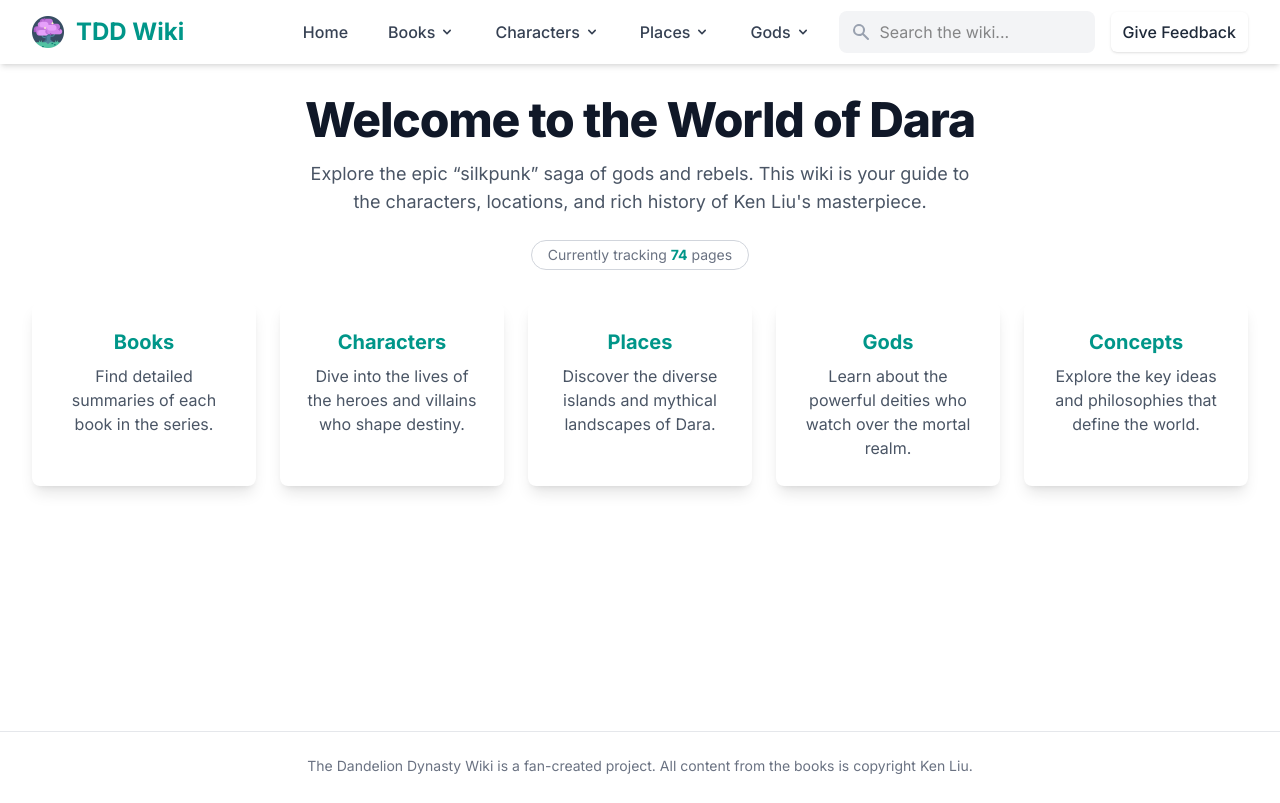
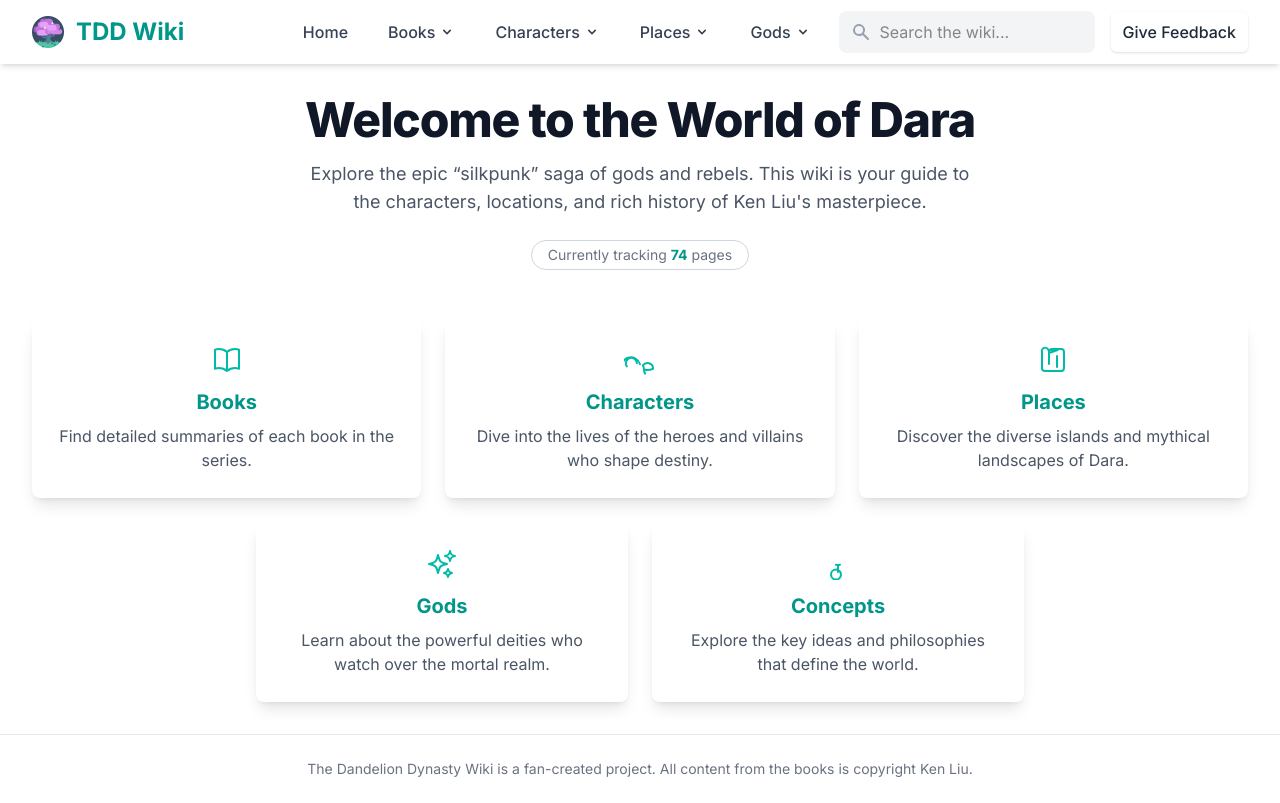
Before and after one commit to arman-101/dandelion-wiki, a Next.js app: page / in a window 1280 px wide. Built offline with nearby package versions, Linux system fonts and the light colour scheme.

Commit message:
clean home

```diff
--- a/app/page.tsx
+++ b/app/page.tsx
@@ -1,12 +1,39 @@
 import Link from 'next/link';
+// Add imports for the icons from a library like heroicons
+// e.g., import { BookOpenIcon, UsersIcon, MapIcon, SparklesIcon, LightBulbIcon } from '@heroicons/react/24/outline';
 import { ALL_WIKI_PAGES } from './data/wiki-data';
+
+// Define the types for the Icon component's props to fix the 'implicit any' errors.
+type IconProps = {
+  name: 'book' | 'users' | 'map' | 'sparkles' | 'light-bulb';
+  className: string;
+};
+
+// A simple placeholder for the icons. Replace these with actual SVG icon components.
+const Icon = ({ name, className }: IconProps) => (
+  <svg className={className} fill="none" viewBox="0 0 24 24" stroke="currentColor" strokeWidth={1.5}>
+    {name === 'book' && <path strokeLinecap="round" strokeLinejoin="round" d="M12 6.042A8.967 8.967 0 006 3.75c-1.052 0-2.062.18-3 .512v14.25A8.987 8.987 0 016 18c2.305 0 4.408.867 6 2.292m0-14.25a8.966 8.966 0 016-2.292c1.052 0 2.062.18 3 .512v14.25A8.987 8.987 0 0018 18a8.967 8.967 0 00-6 2.292m0-14.25v14.25" />}
+    {name === 'users' && <path strokeLinecap="round" strokeLinejoin="round" d="M15 19.128a9.38 9.38 0 002.625.372 9.337 9.337 0 004.121-.952 4.125 4.125 0 00-7.533-2.493M15 19.128v-.003c0-1.113-.285-2.16-.786-3.07M15 19.128v.003c0 1.113.285 2.16.786 3.07m-6.136-7.829a4.125 4.125 0 10-7.533 2.493m-3.75 2.25A4.125 4.125 0 0112 15.125" />}
+    {name === 'map' && <path strokeLinecap="round" strokeLinejoin="round"d="M9 6.75V15m6-6v8.25m.5-12.75h-7A2.25 2.25 0 003.75 6v12a2.25 2.25 0 002.25 2.25h12A2.25 2.25 0 0020.25 18V6A2.25 2.25 0 0018 3.75h-7A2.25 2.25 0 009 6.75z" />}
+    {name === 'sparkles' && <path strokeLinecap="round" strokeLinejoin="round" d="M9.813 15.904L9 18.75l-.813-2.846a4.5 4.5 0 00-3.09-3.09L2.25 12l2.846-.813a4.5 4.5 0 003.09-3.09L9 5.25l.813 2.846a4.5 4.5 0 003.09 3.09L15.75 12l-2.846.813a4.5 4.5 0 00-3.09 3.09zM18.259 8.715L18 9.75l-.259-1.035a3.375 3.375 0 00-2.455-2.456L14.25 6l1.036-.259a3.375 3.375 0 002.455-2.456L18 2.25l.259 1.035a3.375 3.375 0 002.456 2.456L21.75 6l-1.035.259a3.375 3.375 0 00-2.456 2.456zM16.898 20.622L16.5 21.75l-.398-1.128a2.25 2.25 0 00-1.423-1.423L13.5 18.75l1.128-.398a2.25 2.25 0 001.423-1.423L16.5 15.75l.398 1.128a2.25 2.25 0 001.423 1.423L19.5 18.75l-1.128.398a2.25 2.25 0 00-1.423 1.423z" />}
+    {name === 'light-bulb' && <path strokeLinecap="round" strokeLinejoin="round" d="M12 18v-5.25m0 0a6.01 6.01 0 001.5-.184m-1.5.184a6.01 6.01 0 01-1.5-.184m3.75 7.375a3.75 3.75 0 11-7.5 0 3.75 3.75 0 017.5 0z" />}
+  </svg>
+);
 
 export default function HomePage() {
   const pageCount = ALL_WIKI_PAGES.length;
 
+  // Reusable classes for the navigation cards for consistency
+  const cardClasses = "bg-white dark:bg-gray-800 p-6 rounded-lg shadow-lg hover:shadow-xl hover:border-[color:var(--color-accent-pink)] border-2 border-transparent hover:scale-105 transform transition-all duration-300 ease-in-out";
+  const iconClasses = "h-8 w-8 mx-auto mb-3 text-teal-500 dark:text-teal-400";
+  const titleClasses = "text-xl font-bold text-teal-600 dark:text-teal-400";
+  const descriptionClasses = "mt-2 text-gray-600 dark:text-gray-400";
+
   return (
     <div className="text-center">
-        <h1 className="text-4xl md:text-5xl font-extrabold text-gray-900 dark:text-white tracking-tight">Welcome to the World of Dara</h1>
+        <h1 className="text-4xl md:text-5xl font-extrabold text-gray-900 dark:text-white tracking-tight">
+            Welcome to the World of Dara
+        </h1>
         <p className="mt-4 max-w-2xl mx-auto text-lg text-gray-600 dark:text-gray-300">
             Explore the epic &ldquo;silkpunk&rdquo; saga of gods and rebels. This wiki is your guide to the characters, locations, and rich history of Ken Liu&apos;s masterpiece.
         </p>
@@ -17,27 +44,40 @@
             </p>
         </div>
 
-        <div className="mt-8 grid gap-6 md:grid-cols-3 lg:grid-cols-5">
-            <Link href="/books" className="bg-white dark:bg-gray-800 p-6 rounded-lg shadow-lg hover:shadow-xl hover:border-[color:var(--color-accent-pink)] border-2 border-transparent transition-all">
-                <h3 className="text-xl font-bold text-teal-600 dark:text-teal-400">Books</h3>
-                <p className="mt-2 text-gray-600 dark:text-gray-400">Find detailed summaries of each book in the series.</p>
-            </Link>
-            <Link href="/characters" className="bg-white dark:bg-gray-800 p-6 rounded-lg shadow-lg hover:shadow-xl hover:border-[color:var(--color-accent-pink)] border-2 border-transparent transition-all">
-                <h3 className="text-xl font-bold text-teal-600 dark:text-teal-400">Characters</h3>
-                <p className="mt-2 text-gray-600 dark:text-gray-400">Dive into the lives of the heroes and villains who shape destiny.</p>
-            </Link>
-            <Link href="/places" className="bg-white dark:bg-gray-800 p-6 rounded-lg shadow-lg hover:shadow-xl hover:border-[color:var(--color-accent-pink)] border-2 border-transparent transition-all">
-                <h3 className="text-xl font-bold text-teal-600 dark:text-teal-400">Places</h3>
-                <p className="mt-2 text-gray-600 dark:text-gray-400">Discover the diverse islands and mythical landscapes of Dara.</p>
-            </Link>
-            <Link href="/gods" className="bg-white dark:bg-gray-800 p-6 rounded-lg shadow-lg hover:shadow-xl hover:border-[color:var(--color-accent-pink)] border-2 border-transparent transition-all">
-                <h3 className="text-xl font-bold text-teal-600 dark:text-teal-400">Gods</h3>
-                <p className="mt-2 text-gray-600 dark:text-gray-400">Learn about the powerful deities who watch over the mortal realm.</p>
-            </Link>
-            <Link href="/concepts" className="bg-white dark:bg-gray-800 p-6 rounded-lg shadow-lg hover:shadow-xl hover:border-[color:var(--color-accent-pink)] border-2 border-transparent transition-all">
-                <h3 className="text-xl font-bold text-teal-600 dark:text-teal-400">Concepts</h3>
-                <p className="mt-2 text-gray-600 dark:text-gray-400">Explore the key ideas and philosophies that define the world.</p>
-            </Link>
+        {/* Increased top margin for more separation */}
+        <div className="mt-12">
+            {/* Main navigation row */}
+            <div className="grid gap-6 md:grid-cols-3">
+                <Link href="/books" className={cardClasses}>
+                    <Icon name="book" className={iconClasses} />
+                    <h3 className={titleClasses}>Books</h3>
+                    <p className={descriptionClasses}>Find detailed summaries of each book in the series.</p>
+                </Link>
+                <Link href="/characters" className={cardClasses}>
+                    <Icon name="users" className={iconClasses} />
+                    <h3 className={titleClasses}>Characters</h3>
+                    <p className={descriptionClasses}>Dive into the lives of the heroes and villains who shape destiny.</p>
+                </Link>
+                <Link href="/places" className={cardClasses}>
+                    <Icon name="map" className={iconClasses} />
+                    <h3 className={titleClasses}>Places</h3>
+                    <p className={descriptionClasses}>Discover the diverse islands and mythical landscapes of Dara.</p>
+                </Link>
+            </div>
+
+            {/* Secondary navigation row, centered */}
+            <div className="mt-6 grid gap-6 sm:grid-cols-2 max-w-3xl mx-auto">
+                <Link href="/gods" className={cardClasses}>
+                    <Icon name="sparkles" className={iconClasses} />
+                    <h3 className={titleClasses}>Gods</h3>
+                    <p className={descriptionClasses}>Learn about the powerful deities who watch over the mortal realm.</p>
+                </Link>
+                <Link href="/concepts" className={cardClasses}>
+                    <Icon name="light-bulb" className={iconClasses} />
+                    <h3 className={titleClasses}>Concepts</h3>
+                    <p className={descriptionClasses}>Explore the key ideas and philosophies that define the world.</p>
+                </Link>
+            </div>
         </div>
     </div>
   );
```
